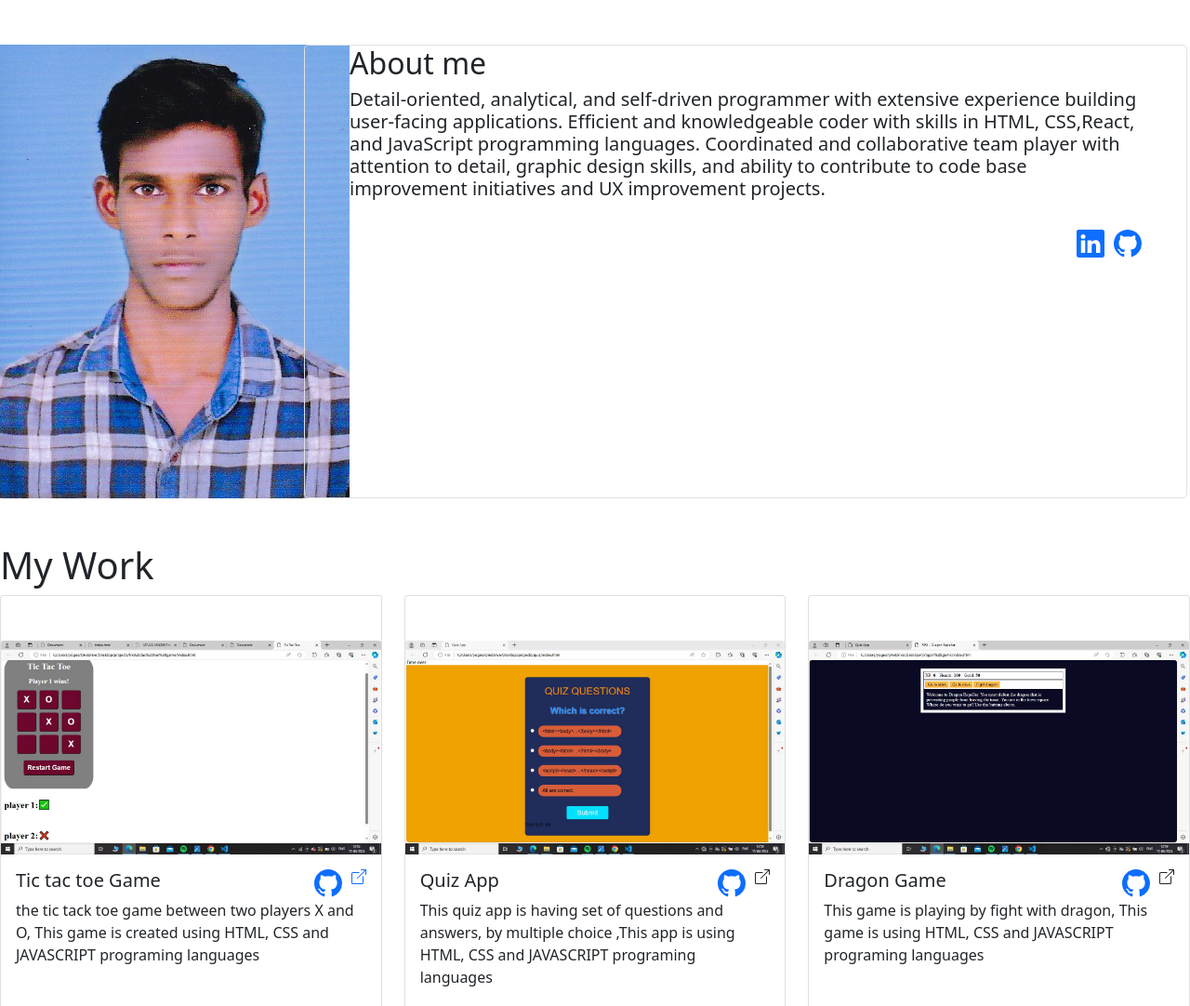
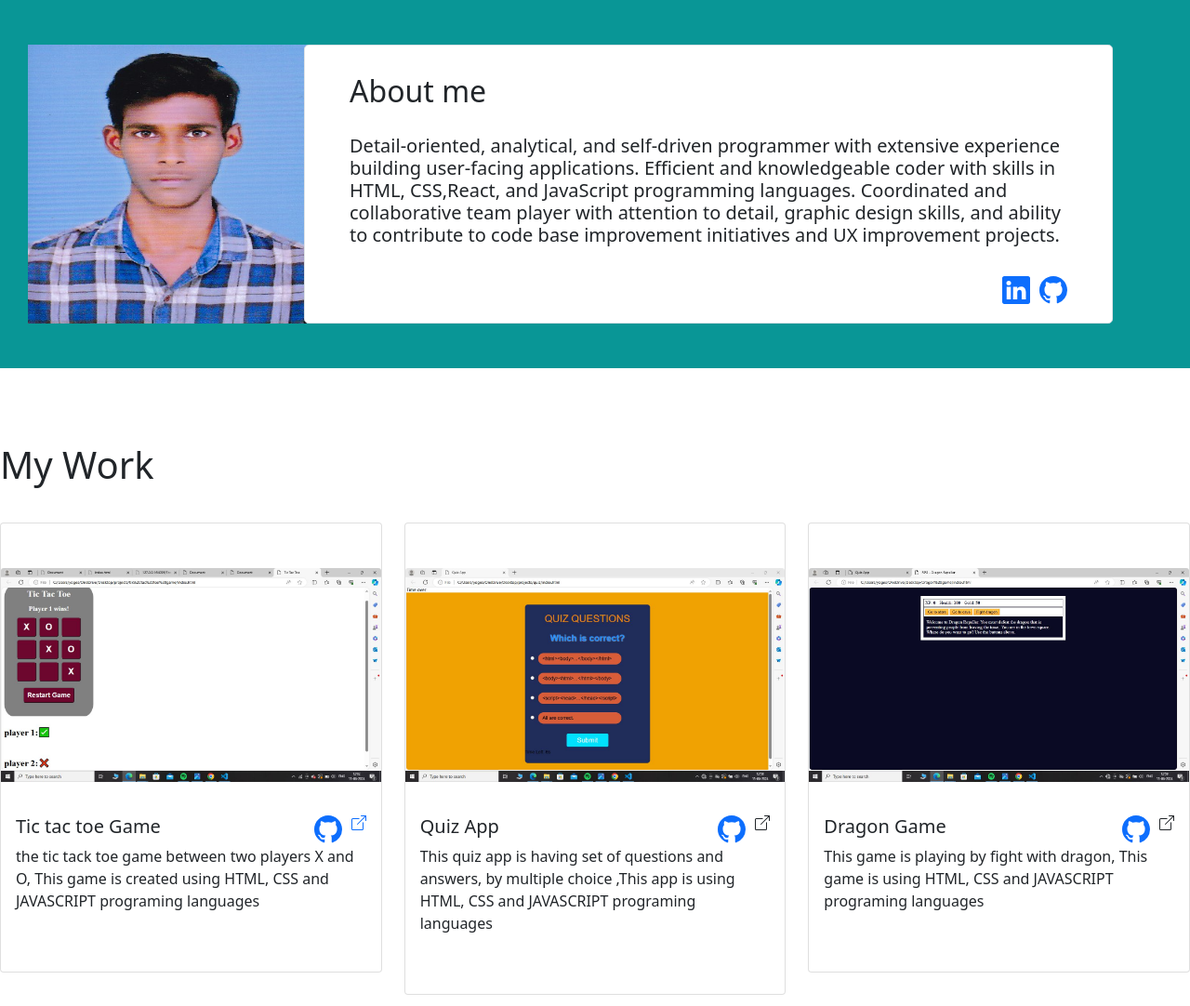
Before and after one commit to yogeshwera96/portfolio, a plain HTML site: page index.html in a window 1280 px wide. Shown: the top 1082 px of the page at 93% size. Drawn offline with nearby package versions, Linux system fonts and the light colour scheme.

Commit message:
style.css is modifyed

```diff
--- a/style.css
+++ b/style.css
@@ -2,3 +2,28 @@ svg{
     float: right;
     margin-left: 10px;
 }
+.photo{
+    width: 300px;
+    height: 300px;
+}
+.headder{
+    background-color: rgb(9, 150, 150);
+}
+#about-me{
+    background-color: white;
+    margin-right: 80px;
+}
+#photo-container{
+    padding-left: 30px;
+
+}
+h1{
+    padding-top: 80px;
+    padding-bottom: 30px;
+}
+h2{
+    padding-top: 30px;
+}
+h5{
+    padding-top: 20px;
+}
```
